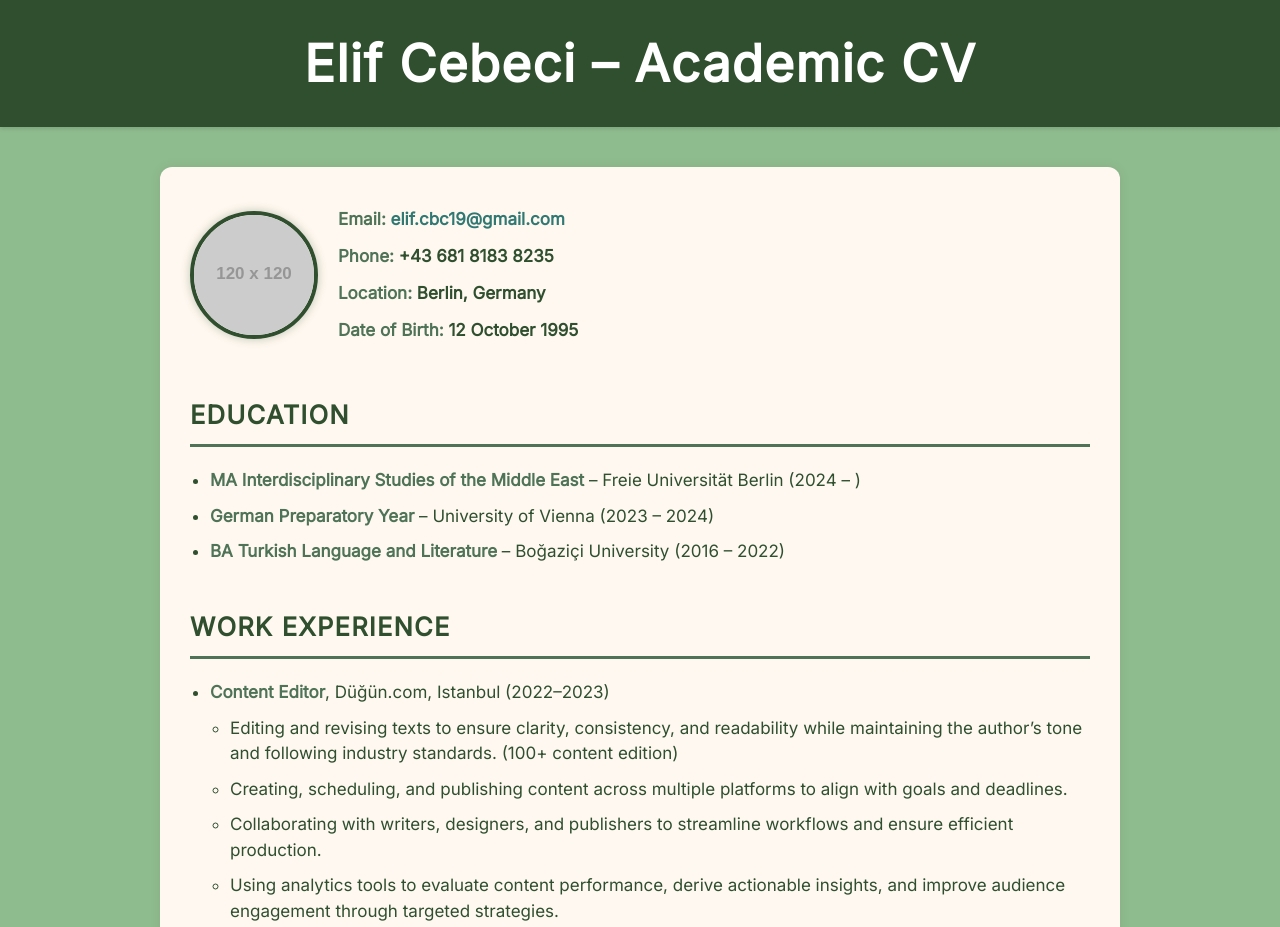
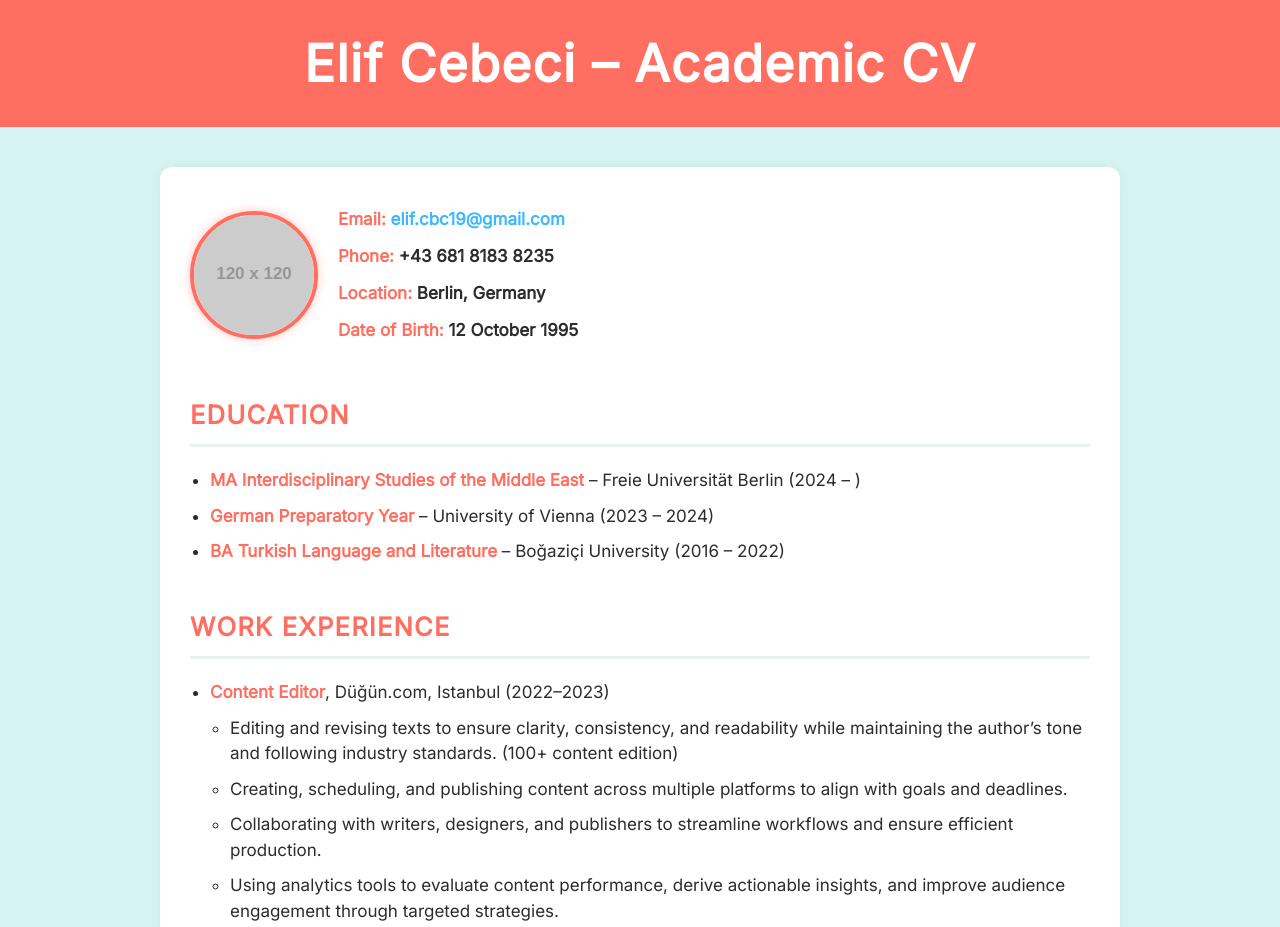
Before and after one commit to elocb/elocb.github.io, a plain HTML site: page index.html in a window 1280 px wide. Shown: the top 927 px of the page. Drawn offline with Linux system fonts and the light colour scheme; placeholder pictures from the web are drawn by us.

Commit message:
Update colors to match book cover aesthetic (mint & coral)

```diff
--- a/index.html
+++ b/index.html
@@ -7,11 +7,12 @@
   <link href="https://fonts.googleapis.com/css2?family=Inter&display=swap" rel="stylesheet" />
   <style>
     :root {
-      --background: #8FBC8F;   /* Dark Sea Green */
-      --dark-color: #2F4F2F;   /* Dark Slate Green */
-      --box-bg: #fff8f0;       /* Krem beyaz kutu */
-      --link-color: #317873;   /* Canlı yeşil-mavi vurgu */
-      --accent-color: #4f7356; /* Vurgu */
+      --background: #D5F3F1;
+      --header-color: #FF6F61;
+      --box-bg: #FFFFFF;
+      --link-color: #3CB9FC;
+      --accent: #EAF1EF;
+      --text-color: #2C2C2C;
     }
 
     body {
@@ -19,20 +20,19 @@
       margin: 0;
       padding: 0;
       background-color: var(--background);
-      color: #2F4F2F;
+      color: var(--text-color);
       font-size: 17px;
       line-height: 1.7;
     }
 
     header {
-      background-color: var(--dark-color);
+      background-color: var(--header-color);
       color: white;
       padding: 20px;
       text-align: center;
       position: sticky;
       top: 0;
       z-index: 10;
-      box-shadow: 0 2px 4px rgba(0,0,0,0.12);
       font-weight: 700;
       letter-spacing: 1.2px;
       font-size: 1.6rem;
@@ -43,9 +43,8 @@
       margin: 40px auto;
       background: var(--box-bg);
       padding: 30px;
-      box-shadow: 0 0 12px rgba(0,0,0,0.08);
       border-radius: 12px;
-      color: var(--dark-color);
+      box-shadow: 0 0 12px rgba(0,0,0,0.05);
     }
 
     h1 {
@@ -53,8 +52,8 @@
     }
 
     h2 {
-      color: var(--dark-color);
-      border-bottom: 3px solid var(--accent-color);
+      color: var(--header-color);
+      border-bottom: 3px solid var(--accent);
       padding-bottom: 8px;
       margin-top: 40px;
       font-weight: 700;
@@ -76,7 +75,6 @@
 
     a:hover {
       text-decoration: underline;
-      color: var(--dark-color);
     }
 
     .section {
@@ -96,8 +94,8 @@
       height: 120px;
       border-radius: 50%;
       object-fit: cover;
-      border: 4px solid var(--dark-color);
-      box-shadow: 0 0 10px rgba(47, 79, 47, 0.3);
+      border: 4px solid var(--header-color);
+      box-shadow: 0 0 10px rgba(255, 111, 97, 0.4);
     }
 
     .profile-info {
@@ -115,7 +113,7 @@
     }
 
     strong {
-      color: var(--accent-color);
+      color: var(--header-color);
     }
 
     @media (max-width: 600px) {
```
